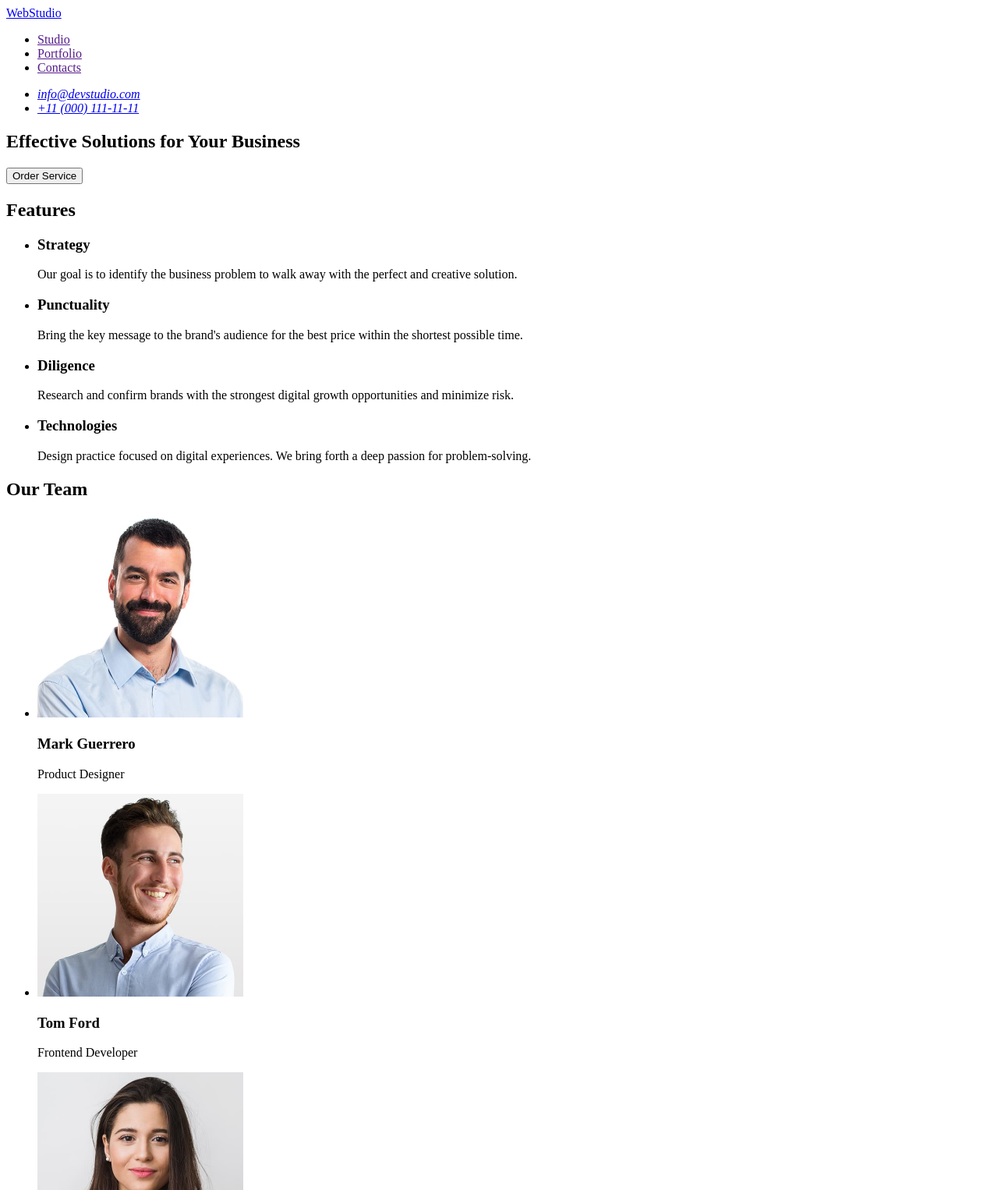
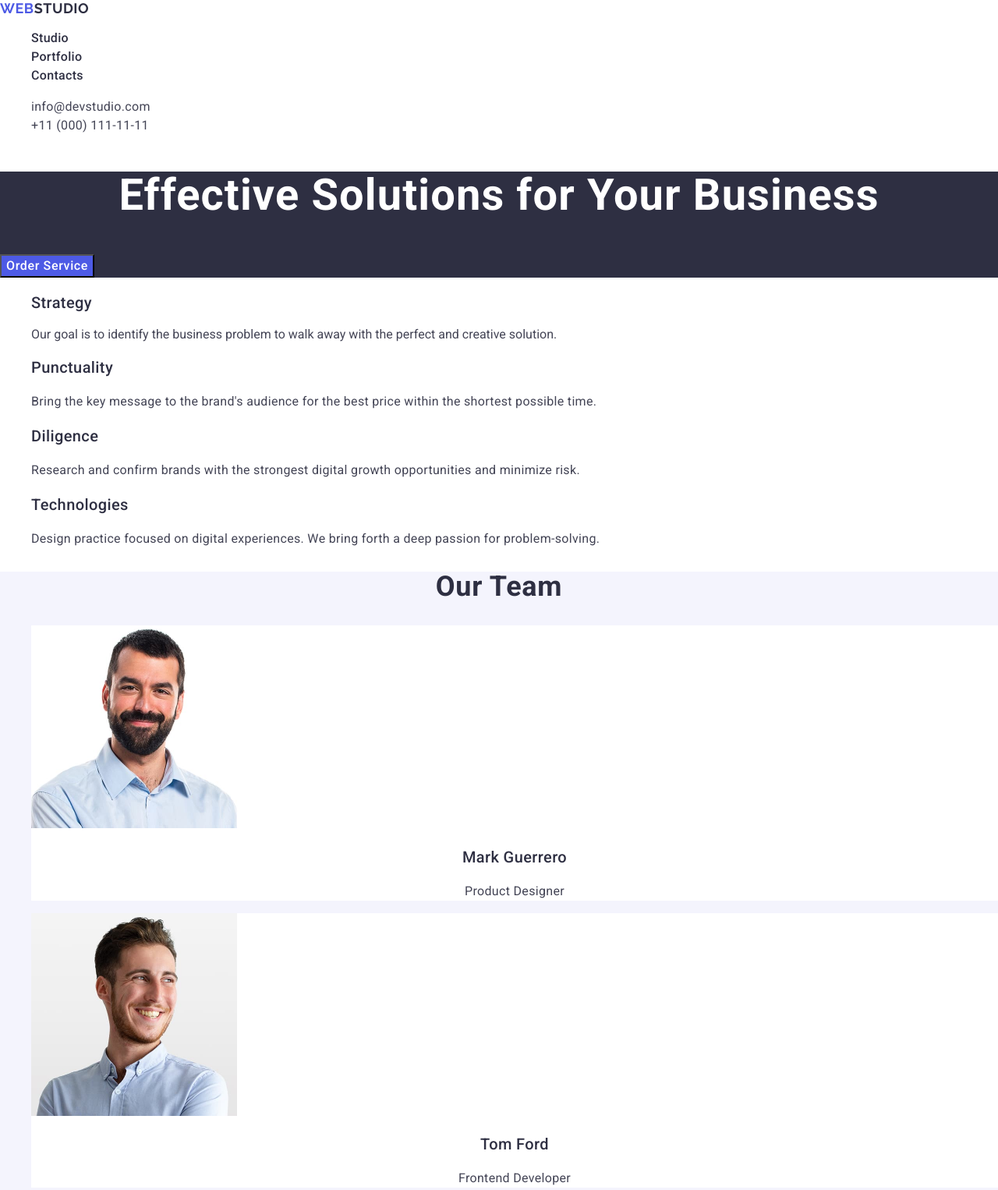
Before and after one commit to Valentyna877/goit-markup-hw-02, a plain HTML site: page index.html in a window 1280 px wide. Shown: the top 1526 px of the page at 78% size. Drawn offline with nearby package versions, Linux system fonts and the light colour scheme.

Commit message:
add styles

```diff
--- /dev/null
+++ b/css/styles.css
@@ -0,0 +1,173 @@
+body {
+  font-family: "Roboto", sans-serif;
+  color: #434455;
+  background-color: #fff;
+ }
+
+ ul,ol {
+    list-style-type: none;
+ }
+
+ a {
+    text-decoration: none;
+ }
+
+ .logo {
+    font-family: "Raleway", sans-serif;
+    font-weight: 700;
+    font-size: 18px;
+    line-height: 1.17;
+    letter-spacing: 0.03em;
+    text-transform: uppercase;
+    color: #4d5ae5;
+ }
+
+ .header-logo .logo-part {
+    color: #2e2f42;
+ }
+
+ .footer-logo .logo-part {
+     color: #f4f4fd;
+ }
+
+ .nav-link {
+    font-weight: 500;
+    font-size: 16px;
+    line-height: 1.5;
+    letter-spacing: 0.02em;
+    color: #2e2f42;
+ }
+
+ .contacts {
+    font-style: normal;
+ }
+
+ .contacts-link {
+    font-size: 16px;
+    line-height: 1.5;
+    letter-spacing: 0.02em;
+    color: #434455;
+ }
+
+ .nav-link:hover,
+ .nav-link:focus,
+ .contacts-link:hover,
+ .contacts-link:focus {
+    color: #404bbf;
+ }
+
+.page-footer {
+    background-color: #2e2f42;
+}
+
+.section-hero {
+    background-color: #2e2f42;
+}
+
+.hero-title {
+    font-weight: 700;
+    font-size: 56px;
+    line-height: 1.07143;
+    letter-spacing: 0.02em;
+    text-align: center;
+    color: #fff;
+}
+
+.button-hero {
+    font-weight: 500;
+    font-size: 16px;
+    line-height: 1.5;
+    letter-spacing: 0.04em;
+    color: #fff;
+    background-color: #4d5ae5;
+    cursor: pointer;
+}
+
+.button-hero:hover,
+.button-hero:focus {
+    background-color: #404bbf;
+}
+
+.features-list-item {
+    font-weight: 500;
+    font-size: 20px;
+    line-height: 1.2;
+    letter-spacing: 0.02em;
+    color: #2e2f42;
+}
+
+.features-item-text {
+    font-weight: 400;
+    font-size: 16px;
+    line-height: 1.5;
+    letter-spacing: 0.02em;
+    color: #434455;
+}
+
+.section-team {
+    background-color: #f4f4fd;
+}
+
+.team-title {
+    font-weight: 700;
+    font-size: 36px;
+    line-height: 1.11;
+    letter-spacing: 0.02em;
+    text-align: center;
+    color: #2e2f42;
+    text-transform: capitalize;
+}
+
+.team-list-item {
+    background-color: #ffffff;
+}
+
+.team-list-name {
+    font-weight: 500;
+    font-size: 20px;
+    line-height: 1.2;
+    letter-spacing: 0.02em;
+    text-align: center;
+    color: #2e2f42;
+}
+
+.team-list-prof {
+    font-size: 16px;
+    line-height: 1.5;
+    letter-spacing: 0.02em;
+    text-align: center;
+    color: #434455;
+}
+
+.portfolio-title {
+    font-weight: 700;
+    font-size: 36px;
+    line-height: 1.11;
+    letter-spacing: 0.02em;
+    text-align: center;
+    color: #2e2f42;
+    text-transform: capitalize;
+}
+
+.portfolio-list-item {
+    font-weight: 500;
+    font-size: 20px;
+    line-height: 1.2;
+    letter-spacing: 0.02em;
+    color: #2e2f42;
+}
+
+.portfolio-list-product {
+    font-weight: 400;
+    font-size: 16px;
+    line-height: 1.5;
+    letter-spacing: 0.02em;
+    color: #434455;
+}
+
+.page-footer-text {
+    font-size: 16px;
+    line-height: 1.5;
+    letter-spacing: 0.02em;
+    color: #f4f4fd;
+}
--- a/index.html
+++ b/index.html
@@ -4,62 +4,84 @@
     <meta charset="UTF-8" />
     <meta name="viewport" content="width=device-width, initial-scale=1.0" />
     <title>WebStudio</title>
+    <link
+      rel="stylesheet"
+      href="https://cdnjs.cloudflare.com/ajax/libs/modern-normalize/3.0.1/modern-normalize.min.css"
+      integrity="sha512-q6WgHqiHlKyOqslT/lgBgodhd03Wp4BEqKeW6nNtlOY4quzyG3VoQKFrieaCeSnuVseNKRGpGeDU3qPmabCANg=="
+      crossorigin="anonymous"
+      referrerpolicy="no-referrer"
+    />
+    <link rel="preconnect" href="https://fonts.googleapis.com" />
+    <link rel="preconnect" href="https://fonts.gstatic.com" crossorigin />
+    <link
+      href="https://fonts.googleapis.com/css2?family=Raleway:wght@700&family=Roboto:wght@400;500;700&display=swap"
+      rel="stylesheet"
+    />
+    <link rel="stylesheet" href="./css/styles.css" />
   </head>
   <body>
-    <header>
-      <nav>
-        <a href="./index.html">WebStudio </a>
-        <ul>
-          <li><a href="">Studio</a></li>
-          <li><a href="">Portfolio</a></li>
-          <li><a href="">Contacts</a></li>
+    <header class="page-header">
+      <nav class="header-nav">
+        <a class="logo header-logo" href="./index.html"
+          >Web<span class="logo-part">Studio</span>
+        </a>
+        <ul class="nav-list">
+          <li class="nav-item">
+            <a class="nav-link" href="./index.html">Studio</a>
+          </li>
+          <li class="nav-item"><a class="nav-link" href="">Portfolio</a></li>
+          <li class="nav-item"><a class="nav-link" href="">Contacts</a></li>
         </ul>
       </nav>
-      <address>
-        <ul>
-          <li>
-            <a href="mailto:info@devstudio.com">info@devstudio.com</a>
+      <address class="contacts">
+        <ul class="contacts-list">
+          <li class="contacts-item">
+            <a class="contacts-link" href="mailto:info@devstudio.com"
+              >info@devstudio.com</a
+            >
           </li>
-          <li>
-            <a href="tel:+110001111111">+11 (000) 111-11-11</a>
+          <li class="contacts-item">
+            <a class="contacts-link" href="tel:+110001111111"
+              >+11 (000) 111-11-11</a
+            >
           </li>
         </ul>
       </address>
     </header>
     <main>
       <!--Section Hero -->
-      <section>
-        <h1>Effective Solutions for Your Business</h1>
-        <button type="button">Order Service</button>
+      <section class="section-hero">
+        <h1 class="hero-title">Effective Solutions for Your Business</h1>
+        <button class="button-hero" type="button">Order Service</button>
       </section>
       <!--Section 1 -->
       <section>
-        <h2>Features</h2>
-        <ul>
+        <h2 hidden>Features</h2>
+        <ul class="features-list">
           <li>
-            <h3>Strategy</h3>
-            <p>
+            <h3 class="features-list-item">Strategy</h3>
+            <p class="benefits-item-text">
               Our goal is to identify the business problem to walk away with the
               perfect and creative solution.
             </p>
           </li>
           <li>
-            <h3>Punctuality</h3>
-            <p>
+            <h3 class="features-list-item">Punctuality</h3>
+            <p class="features-item-text">
               Bring the key message to the brand's audience for the best price
               within the shortest possible time.
             </p>
           </li>
           <li>
-            <h3>Diligence</h3>
-            <p>
+            <h3 class="features-list-item">Diligence</h3>
+            <p class="features-item-text">
               Research and confirm brands with the strongest digital growth
               opportunities and minimize risk.
             </p>
           </li>
           <li>
-            <h3>Technologies</h3>
-            <p>
+            <h3 class="features-list-item">Technologies</h3>
+            <p class="features-item-text">
               Design practice focused on digital experiences. We bring forth a
               deep passion for problem-solving.
             </p>
@@ -67,35 +89,103 @@
         </ul>
       </section>
       <!--Section 2-->
+      <section class="section-team">
+        <h2 class="team-title">Our Team</h2>
+        <ul class="team-list">
+          <li class="team-list-item">
+            <img src="./images/img-3.jpg" width="264" alt="Mark Guerrero" />
+            <h3 class="team-list-name">Mark Guerrero</h3>
+            <p class="team-list-prof">Product Designer</p>
+          </li>
+          <li class="team-list-item">
+            <img src="./images/img-2.jpg" width="264" alt="Tom Ford" />
+            <h3 class="team-list-name">Tom Ford</h3>
+            <p class="team-list-prof">Frontend Developer</p>
+          </li>
+          <li class="team-list-item">
+            <img src="./images/img-1.jpg" width="264" alt="Camila Garcia" />
+            <h3 class="team-list-name">Camila Garcia</h3>
+            <p class="team-list-prof">Marketing</p>
+          </li>
+          <li class="team-list-item">
+            <img src="./images/img.jpg" width="264" alt="Daniel Wilson" />
+            <h3 class="team-list-name">Daniel Wilson</h3>
+            <p class="team-list-prof">UI Designer</p>
+          </li>
+        </ul>
+      </section>
+      <!--Section 3-->
       <section>
-        <h2>Our Team</h2>
-        <ul>
+        <h2 class="portfolio-title">Our Portfolio</h2>
+        <ul class="portfolio-list">
           <li>
-            <img src="./images/img-3.jpg" width="264" alt="Mark Guerrero" />
-            <h3>Mark Guerrero</h3>
-            <p>Product Designer</p>
+            <img
+              src="./images/imgp-5.jpg"
+              alt="banking App"
+              width="360"
+              height="300"
+            />
+            <h3 class="portfolio-list-item">Banking App</h3>
+            <p class="portfolio-list-product">App</p>
           </li>
           <li>
-            <img src="./images/img-2.jpg" width="264" alt="Tom Ford" />
-            <h3>Tom Ford</h3>
-            <p>Frontend Developer</p>
+            <img
+              src="./images/imgp-4.jpg"
+              alt="Cashless Payment"
+              width="360"
+              height="300"
+            />
+            <h3 class="portfolio-list-item">Cashless Payment</h3>
+            <p class="portfolio-list-product">Marketing</p>
           </li>
           <li>
-            <img src="./images/img-1.jpg" width="264" alt="Camila Garcia" />
-            <h3>Camila Garcia</h3>
-            <p>Marketing</p>
+            <img
+              src="./images/imgp-3.jpg"
+              alt="laptop Meditation App"
+              width="360"
+              height="300"
+            />
+            <h3 class="portfolio-list-item">Meditation App</h3>
+            <p class="portfolio-list-product">App</p>
           </li>
           <li>
-            <img src="./images/img.jpg" width="264" alt="Daniel Wilson" />
-            <h3>Daniel Wilson</h3>
-            <p>UI Designer</p>
+            <img
+              src="./images/imgp-2.jpg"
+              alt="Taxi Service"
+              width="360"
+              height="300"
+            />
+            <h3 class="portfolio-list-item">Taxi Service</h3>
+            <p class="portfolio-list-product">Marketing</p>
+          </li>
+          <li>
+            <img
+              src="./images/imgp-1.jpg"
+              alt="Screen Illustrations"
+              width="360"
+              height="300"
+            />
+            <h3 class="portfolio-list-item">Screen Illustrations</h3>
+            <p class="portfolio-list-product">Design</p>
+          </li>
+          <li>
+            <img
+              src="./images/imgp.jpg"
+              alt="voman Online Courses"
+              width="360"
+              height="300"
+            />
+            <h3 class="portfolio-list-item">Online Courses</h3>
+            <p class="portfolio-list-product">Marketing</p>
           </li>
         </ul>
       </section>
     </main>
-    <footer>
-      <a href="./index.html">WebStudio </a>
-      <p>
+    <footer class="page-footer">
+      <a class="logo footer-logo" href="./index.html"
+        >Web<span class="logo-part">Studio</span>
+      </a>
+      <p class="page-footer-text">
         Increase the flow of customers and sales for your business with digital
         marketing & growth solutions.
       </p>
```
Also changed, not shown: images/imgp-1.jpg (added), images/imgp-2.jpg (added), images/imgp-3.jpg (added), images/imgp-4.jpg (added), images/imgp-5.jpg (added), images/imgp.jpg (added).
